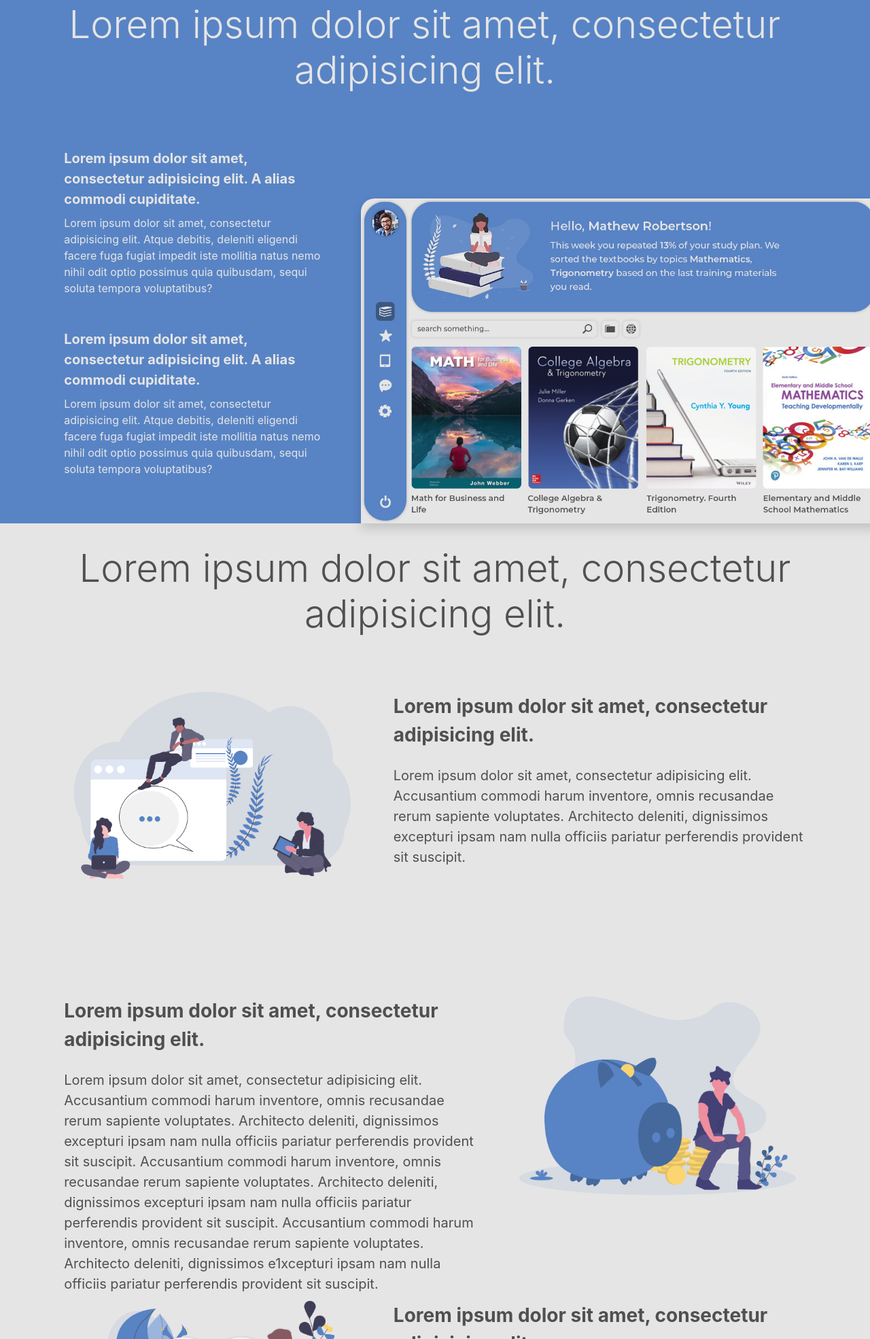
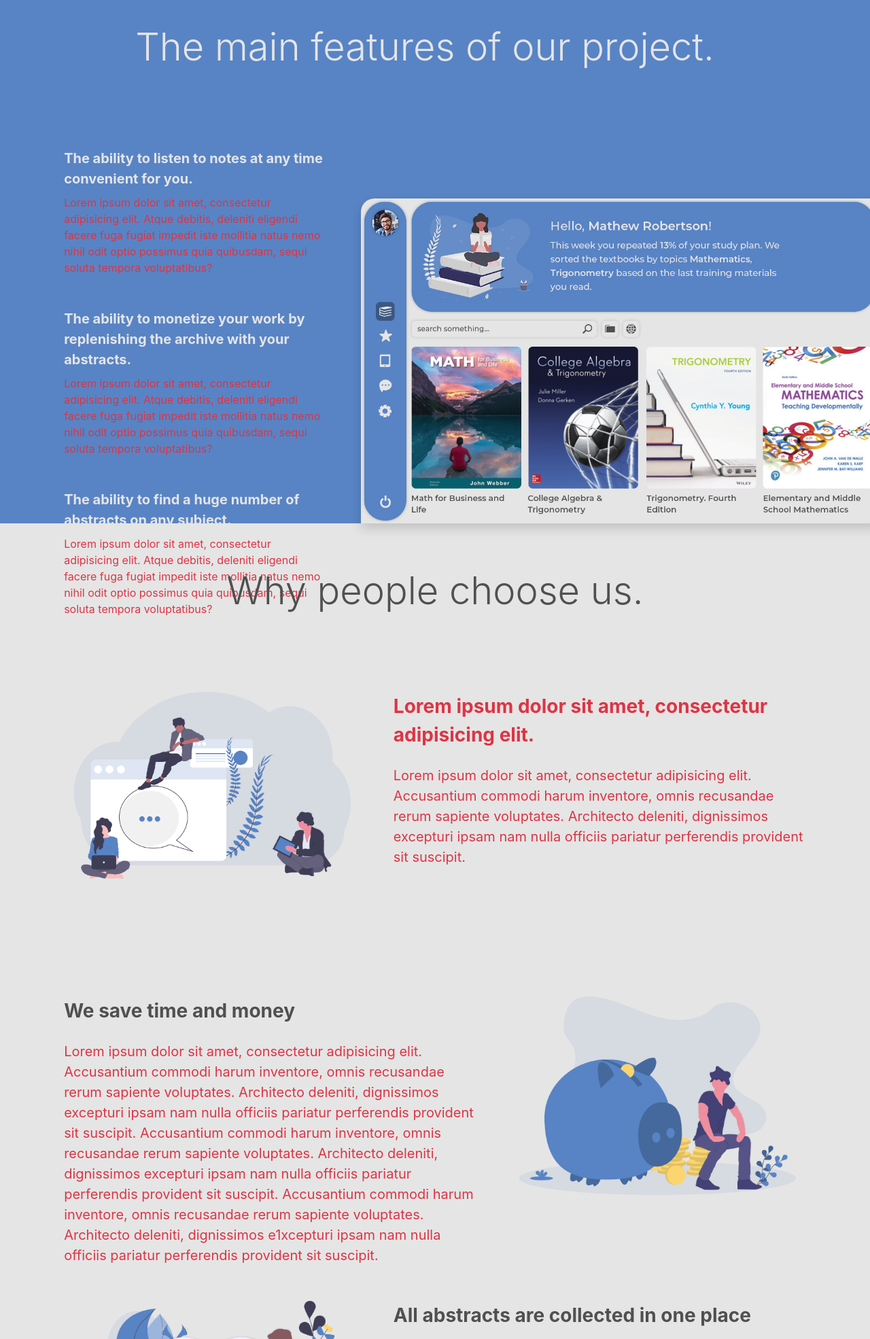
Before and after one commit to SorokinTim/compendium-lp, a website: page index.html in a window 1280 px wide. Shown: the part 830-2800 px from the top of the page at 68% size. Drawn offline with nearby package versions, Linux system fonts and the light colour scheme.

Commit message:
Работа с текстом (v 1.0.1)

```diff
--- a/index.html
+++ b/index.html
@@ -42,11 +42,11 @@
     <div class="row h-100 w-100 mx-0 px-0">
         <img src="images/main-background.png" class="img-fluid p-absolute p-bottom p-right"/>
         <div class="col-7 offset-1 align-self-center pb-5">
-            <div class="display-4">Lorem ipsum dolor sit amet, consectetur adipisicing elit.</div>
-            <div class="mt-4 w-75">Lorem ipsum dolor sit amet, consectetur adipisicing elit. Aperiam assumenda
-                consequatur, deserunt dicta, eaque enim error eum explicabo harum, incidunt inventore iure labore
-                modi
-                nemo odit quaerat quis ratione voluptates.
+            <div class="display-4">Get free access to a huge database of manuals!</div>
+            <!--                TODO (убрать text-danger-->
+            <div class="mt-4 w-75 text-danger">When you register, you get 3 months of free subscription to the
+                constantly updated
+                archive.
             </div>
             <button class="btn rounded-0 btn-lg btn-primary mt-5 shadow">Lorem ipsum.</button>
         </div>
@@ -57,27 +57,40 @@
     <div class="row h-100">
         <div class="row h-25 w-100">
             <div class="col-12 display-4 text-light align-self-center text-center">
-                Lorem ipsum dolor sit amet, consectetur adipisicing elit.
+                The main features of our project.
             </div>
         </div>
         <div class="h-75 col-4 offset-1 p-0 pr-5">
             <div class="text-light mt-5">
-                <div class="font-weight-bold font-size-2">Lorem ipsum dolor sit amet, consectetur adipisicing elit. A
-                    alias commodi
-                    cupiditate.
+                <div class="font-weight-bold font-size-2">The ability to listen to notes at any time convenient for you.
                 </div>
-                <div class="font-weight-normal mt-2">Lorem ipsum dolor sit amet, consectetur adipisicing elit. Atque
+                <!--                TODO (убрать text-danger-->
+                <div class="font-weight-normal mt-2 text-danger">Lorem ipsum dolor sit amet, consectetur adipisicing
+                    elit. Atque
                     debitis,
                     deleniti eligendi facere fuga fugiat impedit iste mollitia natus nemo nihil odit optio possimus quia
                     quibusdam, sequi soluta tempora voluptatibus?
                 </div>
             </div>
             <div class="text-light mt-5">
-                <div class="font-weight-bold font-size-2">Lorem ipsum dolor sit amet, consectetur adipisicing elit. A
-                    alias commodi
-                    cupiditate.
+                <div class="font-weight-bold font-size-2"> The ability to monetize your work by replenishing the archive
+                    with your abstracts.
                 </div>
-                <div class="font-weight-normal mt-2">Lorem ipsum dolor sit amet, consectetur adipisicing elit. Atque
+                <!--                TODO (убрать text-danger-->
+                <div class="font-weight-normal mt-2 text-danger">Lorem ipsum dolor sit amet, consectetur adipisicing
+                    elit. Atque
+                    debitis,
+                    deleniti eligendi facere fuga fugiat impedit iste mollitia natus nemo nihil odit optio possimus quia
+                    quibusdam, sequi soluta tempora voluptatibus?
+                </div>
+            </div>
+            <div class="text-light mt-5">
+                <div class="font-weight-bold font-size-2"> The ability to find a huge number of abstracts on any
+                    subject.
+                </div>
+                <!--                TODO (убрать text-danger-->
+                <div class="font-weight-normal mt-2 text-danger">Lorem ipsum dolor sit amet, consectetur adipisicing
+                    elit. Atque
                     debitis,
                     deleniti eligendi facere fuga fugiat impedit iste mollitia natus nemo nihil odit optio possimus quia
                     quibusdam, sequi soluta tempora voluptatibus?
@@ -89,11 +102,12 @@
         </div>
     </div>
 </div>
+</div>
 
 <div class="container-fluid bg-light w-100 p-0" id="preferences-page">
     <div class="row vh-25">
         <div class="col-12 text-center text-dark align-self-center display-4">
-            Lorem ipsum dolor sit amet, consectetur adipisicing elit.
+            Why people choose us.
         </div>
     </div>
     <div class="row vh-50 my-5">
@@ -101,22 +115,27 @@
             <img src="images/community.png" class="img-fluid"/>
         </div>
         <div class="col-6 p-0 pl-5">
-            <div class="font-weight-bold font-size-4 text-dark">Lorem ipsum dolor sit amet, consectetur adipisicing
+            <!--                TODO (убрать text-danger и добавить text-dark)-->
+            <div class="font-weight-bold font-size-4 text-danger">Lorem ipsum dolor sit amet, consectetur
+                adipisicing
                 elit.
             </div>
-            <div class="text-dark pt-4 font-size-2">Lorem ipsum dolor sit amet, consectetur adipisicing elit.
+            <!--                TODO (убрать text-danger-->
+            <div class="text-dark pt-4 font-size-2">
+                <span class="text-danger">Lorem ipsum dolor sit amet, consectetur adipisicing elit.
                 Accusantium commodi harum
                 inventore, omnis recusandae rerum sapiente voluptates. Architecto deleniti, dignissimos excepturi ipsam
-                nam nulla officiis pariatur perferendis provident sit suscipit.
+                nam nulla officiis pariatur perferendis provident sit suscipit.</span>
             </div>
         </div>
     </div>
     <div class="row vh-50 my-5">
         <div class="col-6 offset-1 p-0 pr-5">
-            <div class="font-weight-bold font-size-4 text-dark">Lorem ipsum dolor sit amet, consectetur adipisicing
-                elit.
+            <div class="font-weight-bold font-size-4 text-dark">We save time and money
             </div>
-            <div class="text-dark pt-4 font-size-2">Lorem ipsum dolor sit amet, consectetur adipisicing elit.
+            <!--                TODO (убрать text-danger-->
+            <div class="text-dark pt-4 font-size-2 text-danger">
+                <span class="text-danger">Lorem ipsum dolor sit amet, consectetur adipisicing elit.
                 Accusantium commodi harum inventore, omnis recusandae rerum sapiente voluptates. Architecto deleniti,
                 dignissimos excepturi ipsam
                 nam nulla officiis pariatur perferendis provident sit suscipit.
@@ -125,7 +144,7 @@
                 nam nulla officiis pariatur perferendis provident sit suscipit.
                 Accusantium commodi harum inventore, omnis recusandae rerum sapiente voluptates. Architecto deleniti,
                 dignissimos e1xcepturi ipsam
-                nam nulla officiis pariatur perferendis provident sit suscipit.
+                nam nulla officiis pariatur perferendis provident sit suscipit.</span>
             </div>
         </div>
         <div class="col-4">
@@ -137,14 +156,15 @@
             <img src="images/learning.png" class="img-fluid"/>
         </div>
         <div class="col-6 p-0 pl-5">
-            <div class="font-weight-bold font-size-4 text-dark">Lorem ipsum dolor sit amet, consectetur adipisicing
-                elit.
+            <div class="font-weight-bold font-size-4 text-dark">All abstracts are collected in one place
             </div>
-            <div class="text-dark pt-4 font-size-2">Lorem ipsum dolor sit amet, consectetur adipisicing elit.
+            <div class="text-dark pt-4 font-size-2">
+                <!--                TODO (убрать text-danger-->
+                <span class="text-danger">Lorem ipsum dolor sit amet, consectetur adipisicing elit.
                 Accusantium commodi harum
                 inventore, omnis recusandae rerum sapiente voluptates. Architecto deleniti, dignissimos excepturi
                 ipsam
-                nam nulla officiis pariatur perferendis provident sit suscipit.
+                nam nulla officiis pariatur perferendis provident sit suscipit.</span>
             </div>
         </div>
     </div>
@@ -158,7 +178,7 @@
 <div class="container-fluid bg-primary w-100 p-0" id="faq-page">
     <div class="row w-100 vh-25">
         <div class="col-12 my-auto text-center display-4 text-light">
-            Lorem ipsum dolor sit amet, consectetur.
+            Frequently asked questions.
         </div>
     </div>
     <div class="row w-100 min-vh-75 pb-5">
@@ -273,7 +293,8 @@
                     <div class="row">
                         <div class="col-10 font-size-2">Lorem ipsum dolor sit amet, consectetur adipisicing elit.
                         </div>
-                        <div class="col-1 offset-1 my-auto cursor-pointergit" data-toggle="collapse" href="#collapseCard5"
+                        <div class="col-1 offset-1 my-auto cursor-pointergit" data-toggle="collapse"
+                             href="#collapseCard5"
                              aria-expanded="false" aria-controls="collapseExample">
                             <i class="fas fa-plus font-size-3 text-primary"></i>
                         </div>
```
